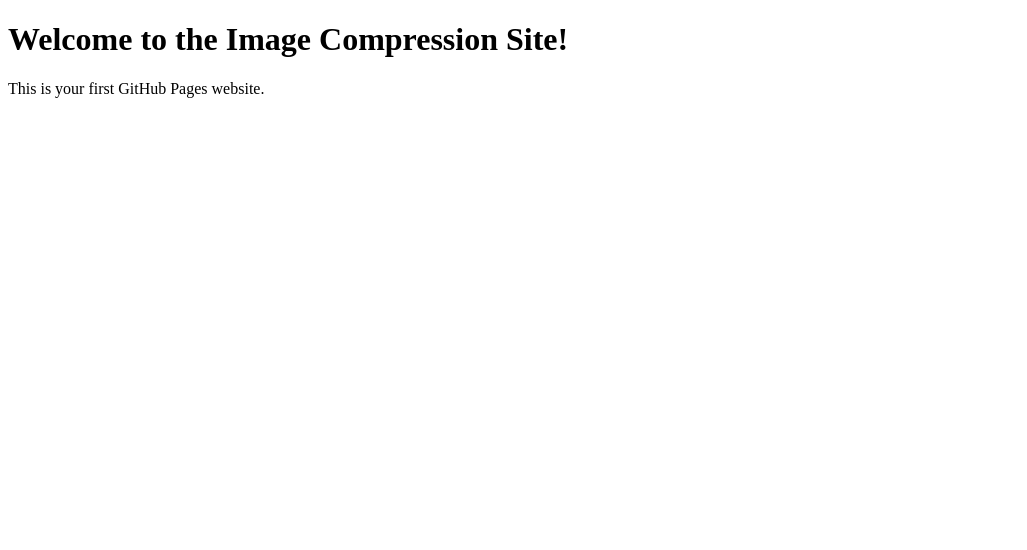
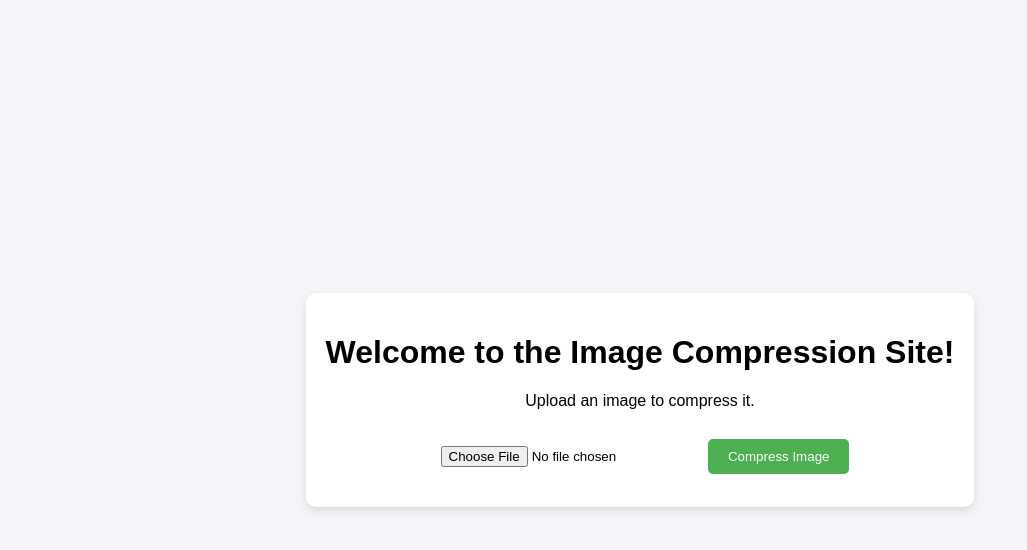
Before and after one commit to proga16628/-, a plain HTML site: page index.html in a window 1280 px wide. Shown: the whole page, without its empty margins (0-1027 px from the left). Drawn offline with Linux system fonts and the light colour scheme.

Commit message:
index.html

```diff
--- a/index.html
+++ b/index.html
@@ -4,9 +4,89 @@
     <meta charset="UTF-8">
     <meta name="viewport" content="width=device-width, initial-scale=1.0">
     <title>Image Compression</title>
+    <style>
+        body {
+            font-family: Arial, sans-serif;
+            margin: 0;
+            padding: 0;
+            background-color: #f4f4f9;
+            display: flex;
+            justify-content: center;
+            align-items: center;
+            height: 100vh;
+        }
+        .container {
+            background: white;
+            padding: 20px;
+            border-radius: 10px;
+            box-shadow: 0 4px 8px rgba(0, 0, 0, 0.1);
+            text-align: center;
+        }
+        input[type="file"] {
+            padding: 10px;
+            margin: 10px 0;
+        }
+        button {
+            padding: 10px 20px;
+            background-color: #4CAF50;
+            color: white;
+            border: none;
+            cursor: pointer;
+            border-radius: 5px;
+        }
+        button:hover {
+            background-color: #45a049;
+        }
+    </style>
 </head>
 <body>
+
+<div class="container">
     <h1>Welcome to the Image Compression Site!</h1>
-    <p>This is your first GitHub Pages website.</p>
+    <p>Upload an image to compress it.</p>
+
+    <!-- Form to upload image -->
+    <form id="uploadForm">
+        <input type="file" id="imageInput" accept="image/*" required>
+        <button type="submit">Compress Image</button>
+    </form>
+
+    <div id="result"></div>
+</div>
+
+<script>
+    document.getElementById("uploadForm").addEventListener("submit", function(event) {
+        event.preventDefault();
+        const fileInput = document.getElementById("imageInput");
+        const file = fileInput.files[0];
+
+        if (!file) {
+            alert("Please choose an image to upload!");
+            return;
+        }
+
+        const reader = new FileReader();
+        reader.onload = function(e) {
+            const image = new Image();
+            image.src = e.target.result;
+
+            image.onload = function() {
+                // Here we could add code for compressing the image using JavaScript
+                alert("Image loaded. Implement compression here.");
+
+                // Display compressed image (just a placeholder for now)
+                const resultDiv = document.getElementById("result");
+                const compressedImage = document.createElement("img");
+                compressedImage.src = e.target.result; // Just show the original image for now
+                compressedImage.style.maxWidth = "100%";
+                resultDiv.innerHTML = ""; // Clear previous result
+                resultDiv.appendChild(compressedImage);
+            };
+        };
+
+        reader.readAsDataURL(file);
+    });
+</script>
+
 </body>
 </html>
```
